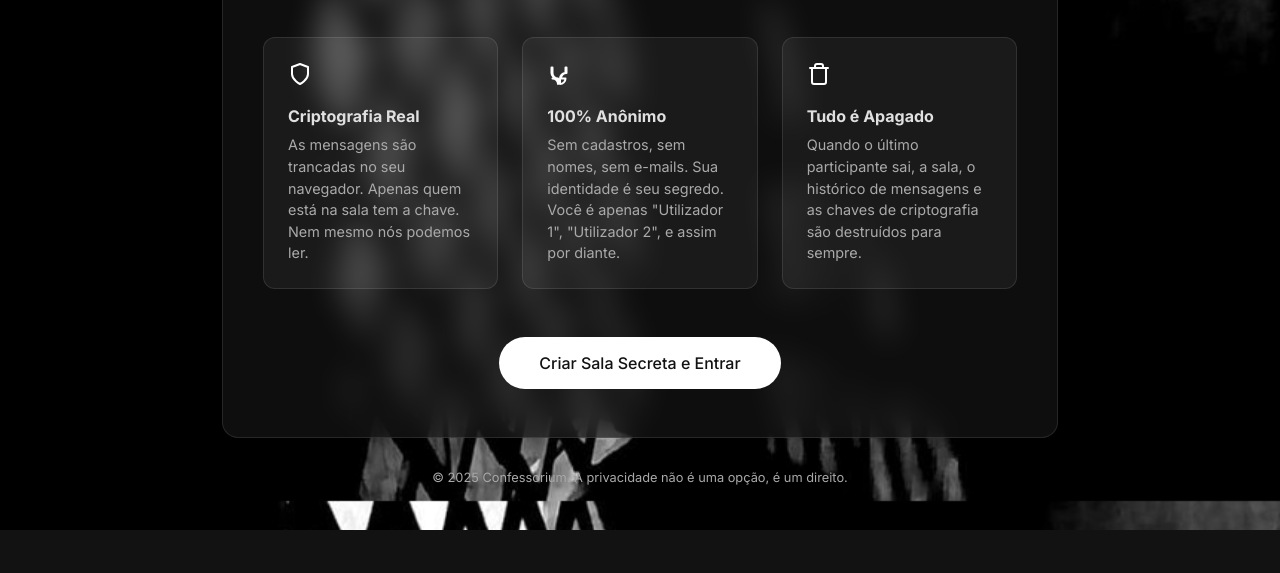
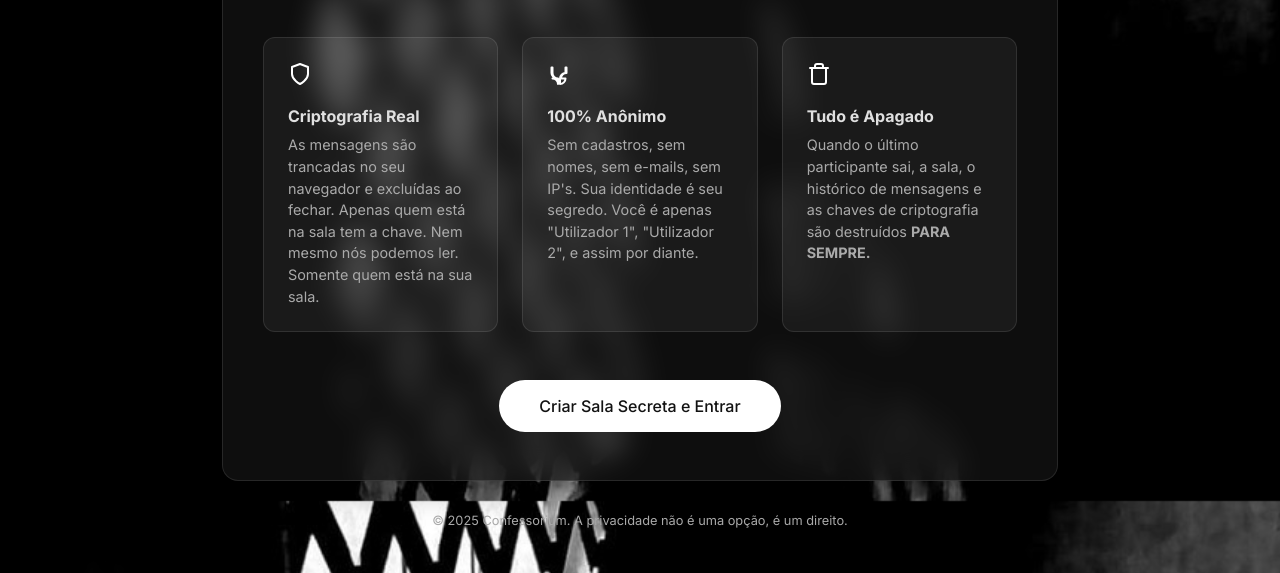
Before and after one commit to MrSeraloc/s3cr3t, a website: page public/index.html in a window 1280 px wide. Shown: the part 299-872 px from the top of the page. Before the commit the page ends 829 px from the top, so only its background shows below. Drawn offline with Linux system fonts and the light colour scheme.

Commit message:
minor fix to server.js

```diff
--- a/public/index.html
+++ b/public/index.html
@@ -154,17 +154,17 @@
                 <div class="feature">
                     <svg xmlns="http://www.w3.org/2000/svg" width="24" height="24" viewBox="0 0 24 24" fill="none" stroke="currentColor" stroke-width="2" stroke-linecap="round" stroke-linejoin="round"><path d="M12 22s8-4 8-10V5l-8-3-8 3v7c0 6 8 10 8 10z"></path></svg>
                     <h3>Criptografia Real</h3>
-                    <p>As mensagens são trancadas no seu navegador. Apenas quem está na sala tem a chave. Nem mesmo nós podemos ler.</p>
+                    <p>As mensagens são trancadas no seu navegador e excluídas ao fechar. Apenas quem está na sala tem a chave. Nem mesmo nós podemos ler. Somente quem está na sua sala.</p>
                 </div>
                 <div class="feature">
                     <svg xmlns="http://www.w3.org/2000/svg" width="24" height="24" viewBox="0 0 24 24" fill="none" stroke="currentColor" stroke-width="2" stroke-linecap="round" stroke-linejoin="round"><path d="M5.5 16.5A5.5 5.5 0 0 1 11 22V16.5a5.5 5.5 0 0 1-5.5-5.5V5.5h-1v5.5a5.5 5.5 0 0 0 5.5 5.5z"></path><path d="M18.5 16.5a5.5 5.5 0 0 1-5.5 5.5V16.5a5.5 5.5 0 0 1 5.5-5.5V5.5h1v5.5a5.5 5.5 0 0 0-5.5 5.5z"></path></svg>
                     <h3>100% Anônimo</h3>
-                    <p>Sem cadastros, sem nomes, sem e-mails. Sua identidade é seu segredo. Você é apenas "Utilizador 1", "Utilizador 2", e assim por diante.</p>
+                    <p>Sem cadastros, sem nomes, sem e-mails, sem IP's. Sua identidade é seu segredo. Você é apenas "Utilizador 1", "Utilizador 2", e assim por diante.</p>
                 </div>
                 <div class="feature">
                     <svg xmlns="http://www.w3.org/2000/svg" width="24" height="24" viewBox="0 0 24 24" fill="none" stroke="currentColor" stroke-width="2" stroke-linecap="round" stroke-linejoin="round"><polyline points="3 6 5 6 21 6"></polyline><path d="M19 6v14a2 2 0 0 1-2 2H7a2 2 0 0 1-2-2V6m3 0V4a2 2 0 0 1 2-2h4a2 2 0 0 1 2 2v2"></path></svg>
                     <h3>Tudo é Apagado</h3>
-                    <p>Quando o último participante sai, a sala, o histórico de mensagens e as chaves de criptografia são destruídos para sempre.</p>
+                    <p>Quando o último participante sai, a sala, o histórico de mensagens e as chaves de criptografia são destruídos <b>PARA SEMPRE.</b></p>
                 </div>
             </div>
 
```
